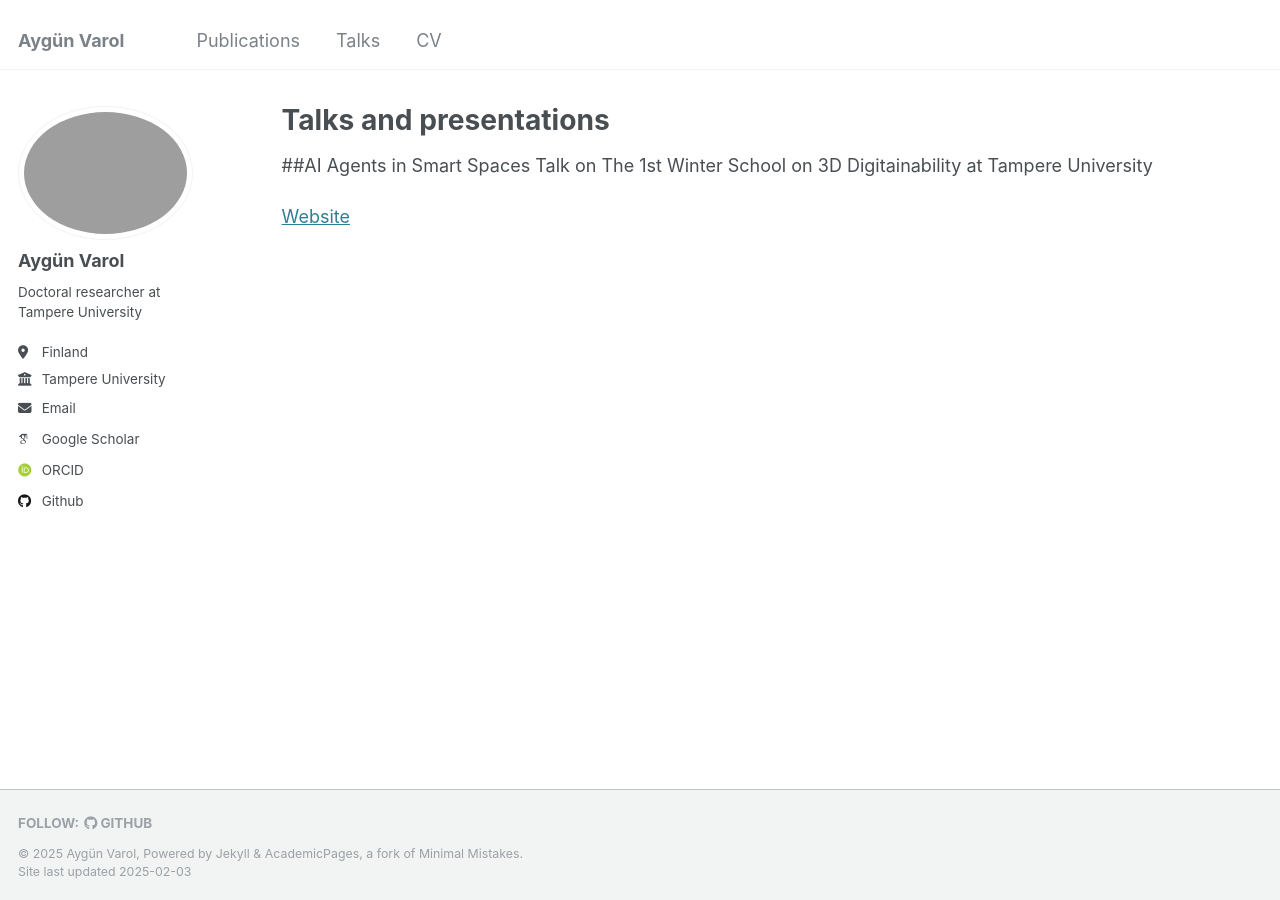
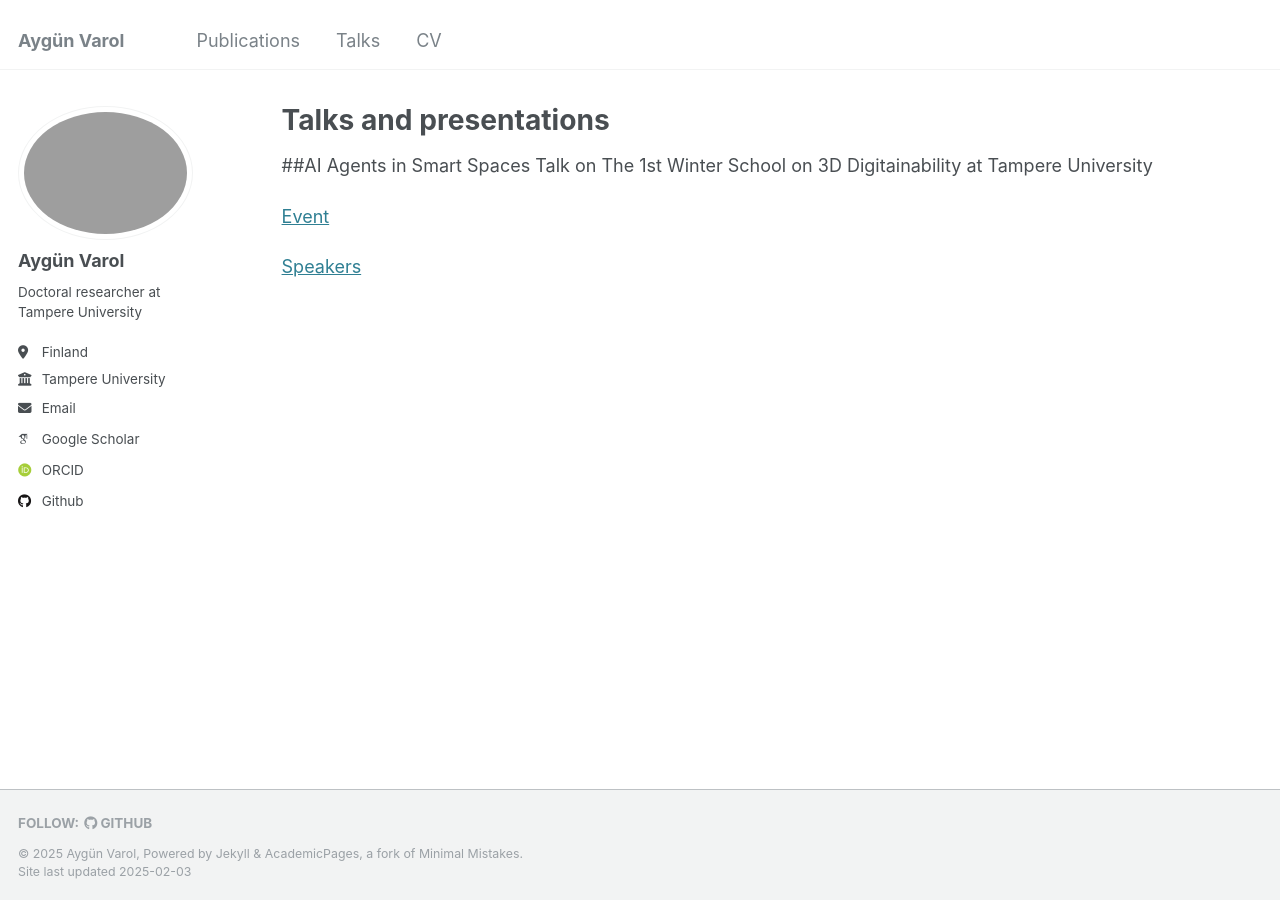
Before and after one commit to AygunVarol/aygunvarol.github.io, a Jekyll site: the page built from _pages/talks.md, in a window 1280 px wide. Built offline with Jekyll 4.4.1, drawn with Linux system fonts in a browser that asks for light colours; some web fonts are replaced.

Commit message:
Update talks.md

```diff
--- a/_pages/talks.md
+++ b/_pages/talks.md
@@ -7,7 +7,9 @@ author_profile: true
 
 ##AI Agents in Smart Spaces Talk on The 1st Winter School on 3D Digitainability at Tampere University
 
-[Website](https://www.tuni.fi/en/news/1st-winter-school-3d-digitainability-exploring-combined-effects-digitalization-sustainability)
+[Event](https://www.tuni.fi/en/news/1st-winter-school-3d-digitainability-exploring-combined-effects-digitalization-sustainability)
+
+[Speakers](https://content-webapi.tuni.fi/proxy/public/2024-11/winter-school-speakers.pdf)
 
 <!--
 {% if site.talkmap_link == true %}
```
